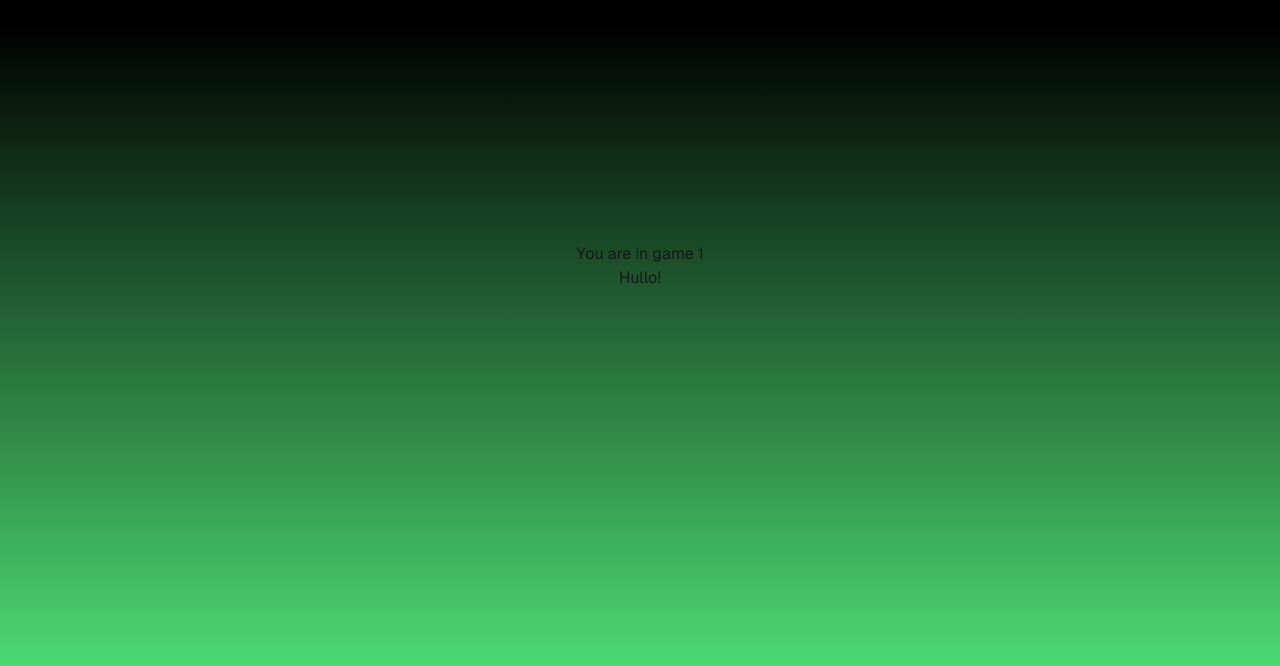
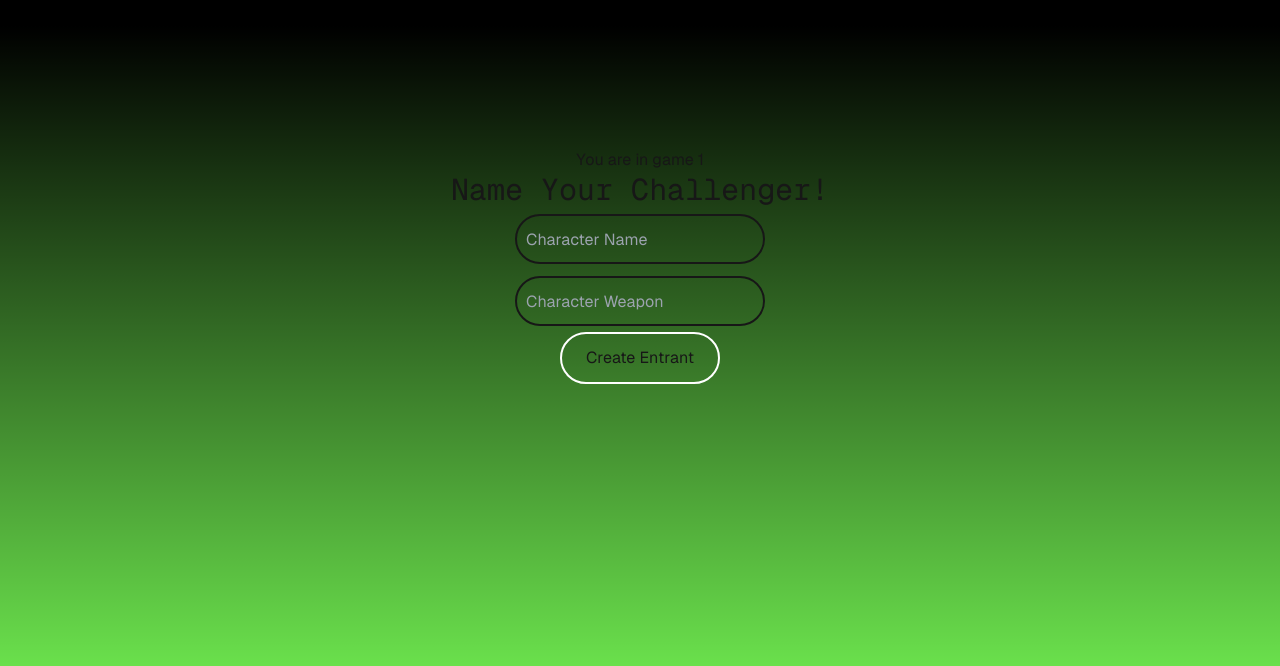
Before and after one commit to Axelph237/ddw-app, a Next.js app: page /games/1 in a window 1280 px wide. Shown: the part 134-800 px from the top of the page. Built offline with nearby package versions, Linux system fonts and the light colour scheme.

Commit message:
Created: character creation state

```diff
--- a/src/app/games/[gameId]/GameplayManager.tsx
+++ b/src/app/games/[gameId]/GameplayManager.tsx
@@ -1,8 +1,113 @@
 'use client'
 
+import {ChangeEvent, useState} from "react";
+import Button from "@/app/components/button.tsx";
+
+enum GameplayState {
+    CharacterCreation, // On join, before game start
+    WaitingRoom, // After character create, before game start
+    Betting, // During match
+    PostMatch
+}
+
+/**
+ * Manages what screen to render to the user if they are in a game.
+ */
 export default function GameplayManager() {
+    const [currState, setCurrState] = useState(GameplayState.CharacterCreation);
+
+    const handleCharacterCreate = () => {
+        setCurrState(GameplayState.WaitingRoom);
+    }
+
+    switch (currState) {
+        case GameplayState.CharacterCreation:
+            return <CharacterCreation handleCreate={handleCharacterCreate} />
+        case GameplayState.WaitingRoom:
+            return <WaitingRoom/>
+        case GameplayState.Betting:
+            return <Betting/>
+        case GameplayState.PostMatch:
+            return <PostMatch/>
+    }
+}
+
+const CharacterCreation = ({
+                               handleCreate
+}: {
+    handleCreate: () => void
+}) => {
+    const MAX_INPUT_LEN = 50
+    const [errMsg, setErrMsg] = useState('');
+    const [nameCharsLength, setNameCharsLength] = useState(MAX_INPUT_LEN);
+    const [weaponCharsLength, setWeaponCharsLength] = useState(MAX_INPUT_LEN);
+
+    const handleClick = () => {
+        const name = (document.getElementById("character-name") as HTMLInputElement)?.value;
+        const weapon = (document.getElementById("character-weapon") as HTMLInputElement)?.value;
+
+        console.log('Creating character', name, weapon)
+
+        if (name && weapon)  {
+            handleCreate();
+        }
+        else if (name.length > 50 || weapon.length > 50) {
+            setErrMsg('Woahhh slow down! Those are some pretty big pieces of text.')
+        }
+        else {
+            setErrMsg('An empty entrant is no entrant :/')
+        }
+    }
+
+    const handleChange = (e: ChangeEvent<HTMLInputElement>) => {
+        if (e.currentTarget.id == 'character-name')
+            setNameCharsLength(MAX_INPUT_LEN - e.target.value.length);
+        else if (e.currentTarget.id == 'character-weapon')
+            setWeaponCharsLength(MAX_INPUT_LEN - e.target.value.length);
+
+        setErrMsg('')
+    }
 
     return (
-        <p>Hullo!</p>
+        <div className='flex flex-col justify-center items-center'>
+            <h1 className="text-3xl font-[family-name:var(--font-geist-mono)]">Name Your Challenger!</h1>
+            {/* Character Name Div */}
+            <div className='flex flex-row items-center justify-center'>
+                <input id='character-name' type='text' placeholder='Character Name'
+                       onChange={handleChange}/>
+                <p className={`w-0 ${nameCharsLength < 0 ? 'text-red-500' : 'text-white'} ${nameCharsLength == 50 && 'hidden'}`}>
+                    {nameCharsLength}/50</p>
+            </div>
+
+            {/* Character Weapon Div */}
+            <div className='flex flex-row items-center justify-center'>
+                <input id='character-weapon' type='text' placeholder='Character Weapon'
+                       onChange={handleChange}/>
+                <p className={`w-0 ${weaponCharsLength < 0 ? 'text-red-500' : 'text-white'} ${weaponCharsLength == 50 && 'hidden'}`}>
+                    {weaponCharsLength}/50</p>
+            </div>
+
+            {/* Character Creation Button*/}
+            <Button text={'Create Entrant'} onClick={handleClick}/>
+            <p className='h-0'>{errMsg}</p>
+        </div>
     )
 }
+
+const WaitingRoom = () => {
+    return (
+        <p>Waiting Room</p>
+    )
+}
+
+const Betting = () => {
+    return (
+        <p>Betting</p>
+    )
+}
+
+const PostMatch = () => {
+    return (
+        <p>PostMatch</p>
+    )
+}
```
